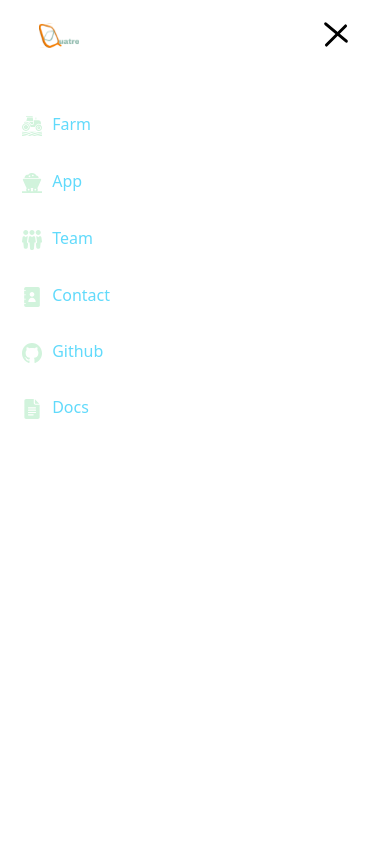
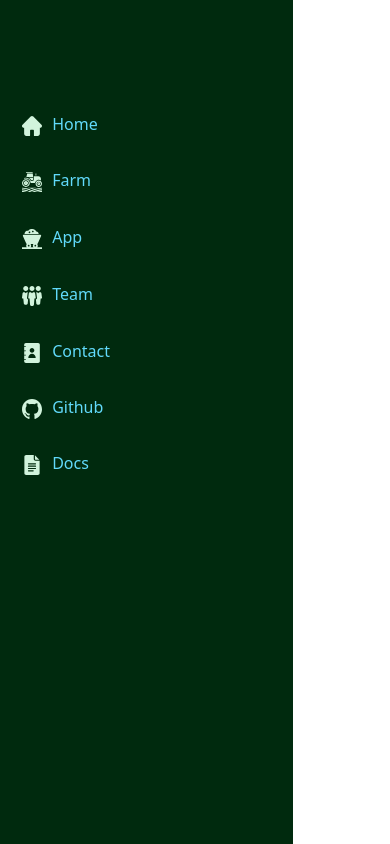
Before and after one commit to Rex739/quatre-finance-interface, a Next.js app: page / in a window 390 px wide. Both pictures are taken after a click on the element 336 px from the left and 36 px from the top of the page. Built offline with nearby package versions, Linux system fonts and the light colour scheme.

Commit message:
added navbar iconsin the image folder

```diff
--- a/components/desktopNav.js
+++ b/components/desktopNav.js
@@ -1,9 +1,6 @@
 import Link from 'next/link';
 import styles from '../styles/local/components/navbar.module.css'
-import { useRef } from 'react';
 import ActiveLink from './activeLink';
-import Image from 'next/image'
-import MobileNav from './mobileNav';
 
 const DesktopNav = () => {
     return (
--- a/components/mobileNavList.js
+++ b/components/mobileNavList.js
@@ -5,6 +5,11 @@ const MobileNavList = ({ isClicked, handleClick }) => {
     return (
         <nav className={isClicked ? styles.mobileNavWrapper : styles.hideMobileNav}>
             <ul className={isClicked ? "d-flex list-unstyled m-0" : "d-none list-unstyled m-0"}>
+                <li onClick={handleClick}>
+                    <ActiveLink href="/">
+                        <img src="images/home.svg" alt="home" width={32} height={20} className="mr-1" /> Home
+                    </ActiveLink>
+                </li>
                 <li onClick={handleClick}>
                     <ActiveLink href="/">
                         <img src="images/farm.svg" alt="farm" width={32} height={20} className="mr-1" /> Farm
--- a/components/mobileNav.js
+++ b/containers/mobileNav.js
@@ -1,5 +1,5 @@
-import TopBar from "./mobileTopbar";
-import MobileNavList from './mobileNavList';
+import TopBar from "../components/mobileTopbar";
+import MobileNavList from '../components/mobileNavList';
 
 const MobileNav = ({handleClick, isClicked}) => {
     return (
--- a/containers/navbar.js
+++ b/containers/navbar.js
@@ -1,5 +1,5 @@
 import { useRef } from 'react';
-import MobileNav from '../components/mobileNav';
+import MobileNav from './mobileNav';
 import DesktopNav from '../components/desktopNav';
 
 const Navbar = ({ handleClick, isClicked }, props) => {
--- a/styles/local/components/navbar.module.css
+++ b/styles/local/components/navbar.module.css
@@ -10,7 +10,7 @@
     height: 100vh;
     width: 75%;
     transition: all 0.3s ease;
-    background: var(--navy-blue);
+    background: var(--deep-fir-green);
   }
   .mobileNavWrapper  ul{
     flex-direction: column;
@@ -47,8 +47,8 @@
     border-radius: 60px;
     height: 3px;
     width:  30px;
-    margin: 7px 0 7px 0;
-    background: var(--black);
+    margin: 10px 0 10px 0;
+    background: var(--white);
   }
   .hamburgerBar{
     width: 30px;
```
Also changed, not shown: public/images/home.svg (added).
